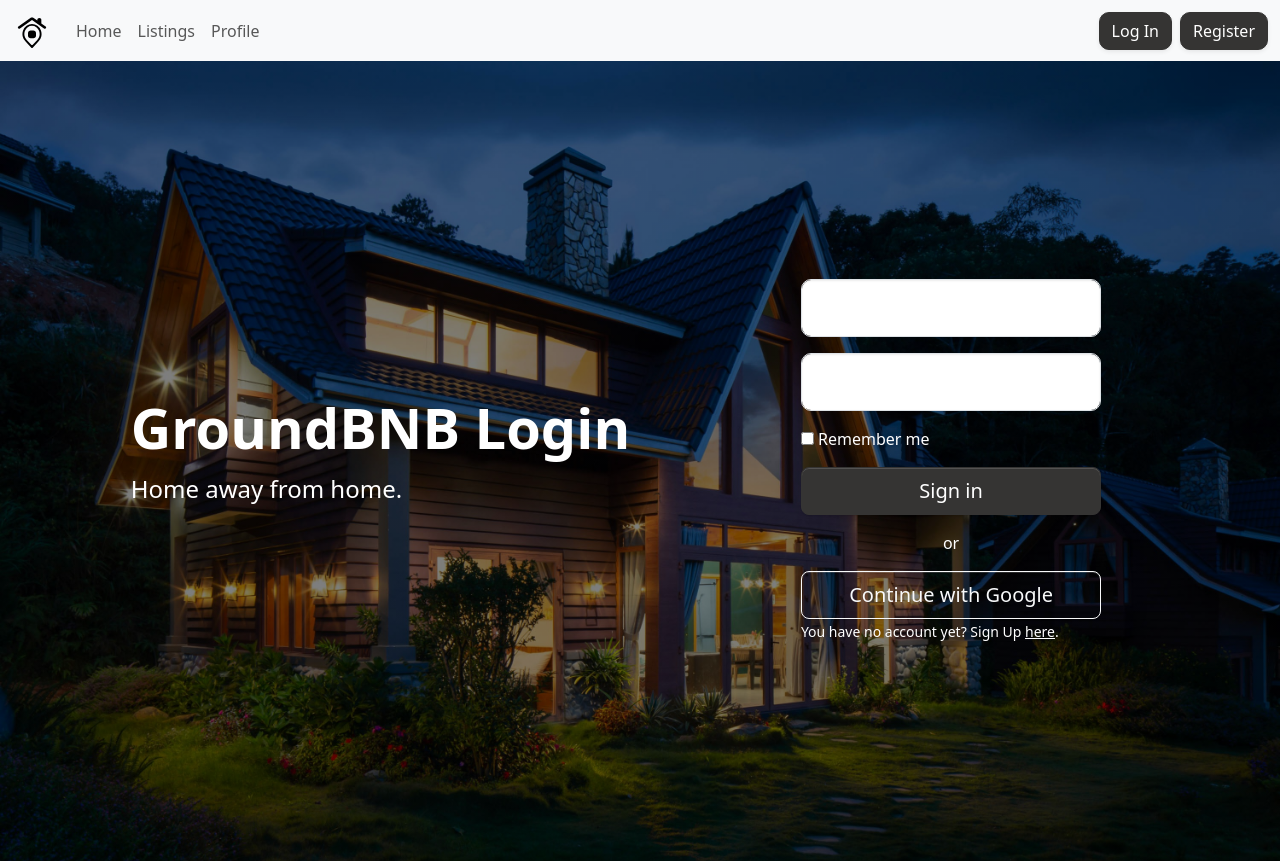
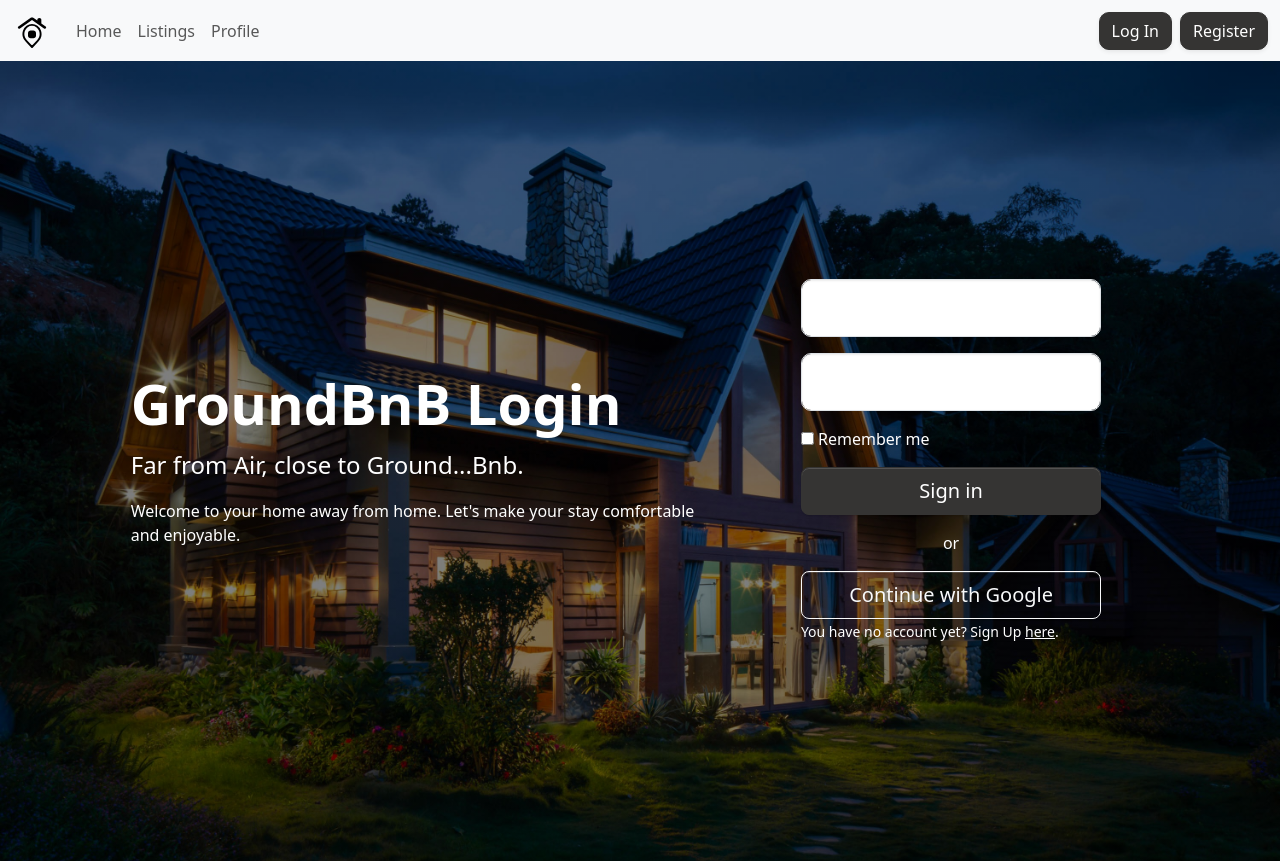
Before and after one commit to BVasquez07/GroundBNB_Client, an Angular app: page /login in a window 1280 px wide. Shown: the top 861 px of the page. Built offline with nearby package versions, Linux system fonts and the light colour scheme.

Commit message:
Update branding: Replace "GroundBNB" with "GroundBnB" across components and revise slogans for improved consistency and tone.

```diff
--- a/src/app/components/hero-image/hero-image.html
+++ b/src/app/components/hero-image/hero-image.html
@@ -1,6 +1,6 @@
 <div class="hero-section d-flex flex-column justify-content-center align-items-center">
     <div class="px-4 py-5 text-center">
-        <h1 class="display-5 fw-bold text-body-emphasis">GroundBNB</h1>
+        <h1 class="display-5 fw-bold text-body-emphasis">GroundBnB</h1>
         <div class="col-lg-10 mx-auto">
             <h2 class="lead mb-">
                 Home away from home.
--- a/src/app/pages/login/login.html
+++ b/src/app/pages/login/login.html
@@ -3,11 +3,12 @@
         <div class="row align-items-center g-lg-5 py-5">
             <div class="col-lg-7 text-center text-lg-start">
                 <h1 class="display-4 fw-bold lh-1 text-body-emphasis mb-3">
-                    GroundBNB Login
+                    GroundBnB Login
                 </h1>
                 <p class="col-lg-10 fs-4">
-                    Home away from home.
+                    Far from Air, close to Ground...Bnb.
                 </p>
+                Welcome to your home away from home. Let's make your stay comfortable and enjoyable.
             </div>
             <div class="col-md-10 mx-auto col-lg-5">
                 <form (ngSubmit)="login()" class="p-4 p-md-5 rounded-3">
--- a/src/app/pages/register/register.html
+++ b/src/app/pages/register/register.html
@@ -3,11 +3,12 @@
         <div class="row align-items-center g-lg-5 py-5">
             <div class="col-lg-7 text-center text-lg-start">
                 <h1 class="display-4 fw-bold lh-1 text-body-emphasis mb-3">
-                    GroundBNB Sign up
+                    GroundBnB Sign up
                 </h1>
                 <p class="col-lg-10 fs-4">
-                    Home away from home.
+                    Far from Air, close to Ground...Bnb.
                 </p>
+                Welcome to your home away from home. Let's make your stay comfortable and enjoyable.
             </div>
             <div class="col-md-10 mx-auto col-lg-5">
                 <form (ngSubmit)="register()" class="p-4 p-md-5 rounded-3 ">
```
